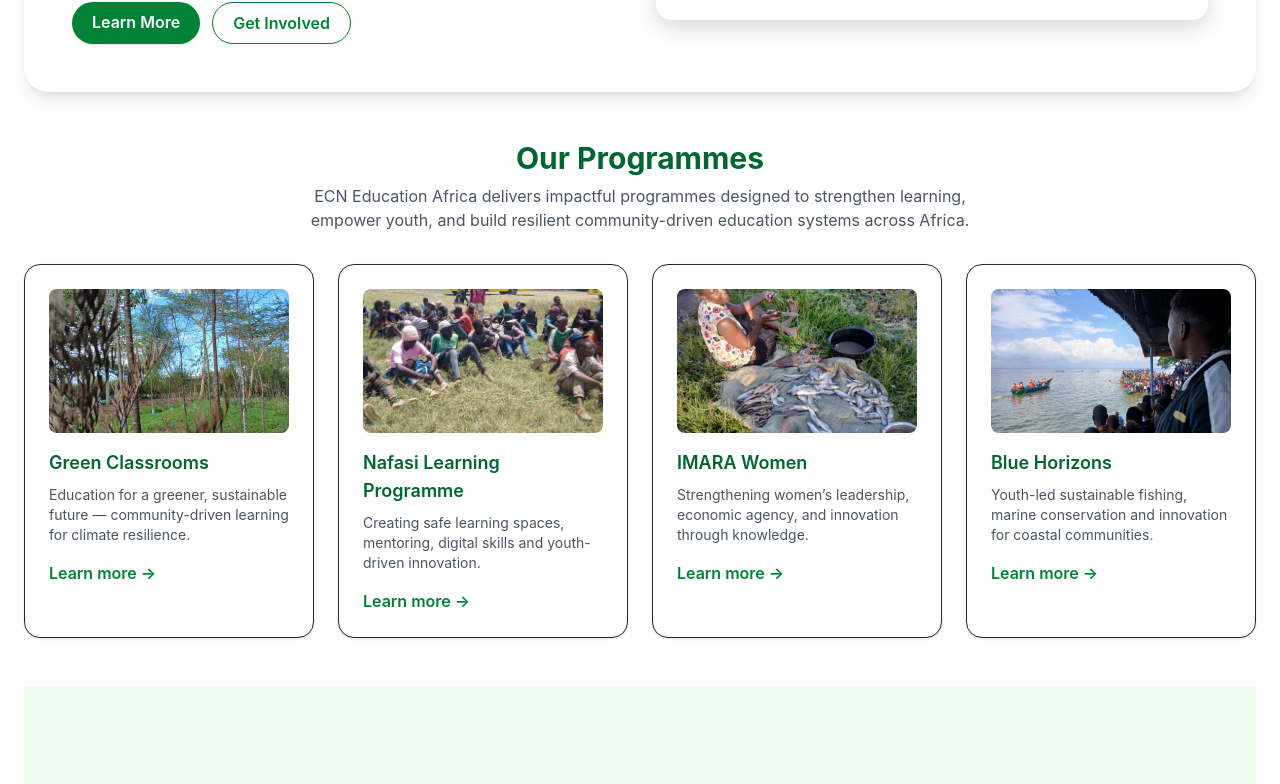
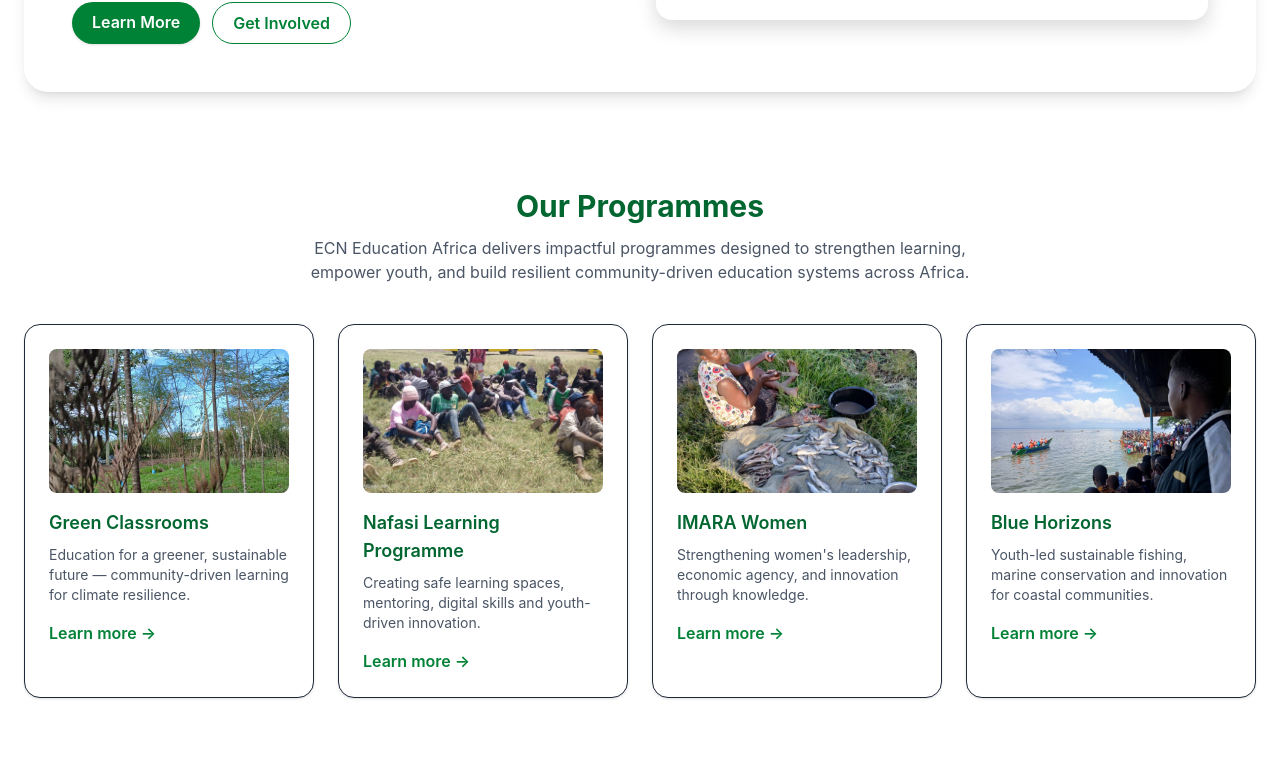
Before and after one commit to steph10920/ecnafrica, a React (Vite) app: page / in a window 1280 px wide. Shown: the part 1052-1836 px from the top of the page. Built offline with nearby package versions, Linux system fonts and the light colour scheme; grey boxes are pictures that could not be loaded.

Commit message:
changes made in home

```diff
--- a/src/pages/Home.jsx
+++ b/src/pages/Home.jsx
@@ -296,21 +296,28 @@ export default function Home() {
 
     </section>
     {/* Programmes (NEW, MATCHING OFFICIAL PROGRAMS) */}
-<section aria-labelledby="programs-heading">
-  <div className="text-center mb-8">
-    <h3 id="programs-heading" className="text-2xl md:text-3xl font-bold text-green-800">
+    <section aria-labelledby="programs-heading" className="py-12">
+      <div className="text-center mb-10">
+        <h3
+          id="programs-heading"
+          className="text-2xl md:text-3xl font-bold text-green-800"
+        >
           Our Programmes
         </h3>
-    <p className="max-w-2xl mx-auto text-gray-600 mt-2">
-      ECN Education Africa delivers impactful programmes designed to strengthen learning,
-      empower youth, and build resilient community-driven education systems across Africa.
+        <p className="max-w-2xl mx-auto text-gray-600 mt-3">
+          ECN Education Africa delivers impactful programmes designed to strengthen
+          learning, empower youth, and build resilient community-driven education
+          systems across Africa.
         </p>
       </div>
 
       <div className="grid grid-cols-1 sm:grid-cols-2 lg:grid-cols-4 gap-6">
 
         {/* Green Classrooms */}
-    <article className="rounded-2xl bg-white border p-6 shadow-sm hover:shadow-lg transition">
+        <Link
+          to="/programs/green-classrooms"
+          className="block rounded-2xl bg-white border p-6 shadow-sm hover:shadow-lg transition"
+        >
           <img
             src={greenclass}
             alt="Green Classrooms Programme"
@@ -319,38 +326,42 @@ export default function Home() {
           />
           <h4 className="font-semibold text-lg text-green-800">Green Classrooms</h4>
           <p className="mt-2 text-gray-600 text-sm">
-        Education for a greener, sustainable future — community-driven learning for climate resilience.
+            Education for a greener, sustainable future — community-driven learning
+            for climate resilience.
           </p>
-      <Link
-        to="/programs/green-classrooms"
-        className="mt-4 inline-block text-green-700 font-semibold"
-      >
+          <span className="mt-4 inline-block text-green-700 font-semibold">
             Learn more →
+          </span>
         </Link>
-    </article>
 
         {/* Nafasi Learning Programme */}
-    <article className="rounded-2xl bg-white border p-6 shadow-sm hover:shadow-lg transition">
+        <Link
+          to="/programs/nafasi-learning"
+          className="block rounded-2xl bg-white border p-6 shadow-sm hover:shadow-lg transition"
+        >
           <img
             src={childProtectionImg}
             alt="Nafasi Learning Programme"
             className="w-full h-36 object-cover rounded-lg mb-4"
             loading="lazy"
           />
-      <h4 className="font-semibold text-lg text-green-800">Nafasi Learning Programme</h4>
+          <h4 className="font-semibold text-lg text-green-800">
+            Nafasi Learning Programme
+          </h4>
           <p className="mt-2 text-gray-600 text-sm">
-        Creating safe learning spaces, mentoring, digital skills and youth-driven innovation.
+            Creating safe learning spaces, mentoring, digital skills and
+            youth-driven innovation.
           </p>
-      <Link
-        to="/programs/NafasiProgramme"
-        className="mt-4 inline-block text-green-700 font-semibold"
-      >
+          <span className="mt-4 inline-block text-green-700 font-semibold">
             Learn more →
+          </span>
         </Link>
-    </article>
 
         {/* IMARA Women */}
-    <article className="rounded-2xl bg-white border p-6 shadow-sm hover:shadow-lg transition">
+        <Link
+          to="/programs/imara-women"
+          className="block rounded-2xl bg-white border p-6 shadow-sm hover:shadow-lg transition"
+        >
           <img
             src={slide3}
             alt="IMARA Women Programme"
@@ -359,38 +370,38 @@ export default function Home() {
           />
           <h4 className="font-semibold text-lg text-green-800">IMARA Women</h4>
           <p className="mt-2 text-gray-600 text-sm">
-        Strengthening women’s leadership, economic agency, and innovation through knowledge.
+            Strengthening women's leadership, economic agency, and innovation
+            through knowledge.
           </p>
-      <Link
-        to="/programs/imara-women"
-        className="mt-4 inline-block text-green-700 font-semibold"
-      >
+          <span className="mt-4 inline-block text-green-700 font-semibold">
             Learn more →
+          </span>
         </Link>
-    </article>
 
         {/* Blue Horizons */}
-    <article className="rounded-2xl bg-white border p-6 shadow-sm hover:shadow-lg transition">
+        <Link
+          to="/programs/blue-horizons"
+          className="block rounded-2xl bg-white border p-6 shadow-sm hover:shadow-lg transition"
+        >
           <img
             src={bluezones}
-        alt="IMARA Women Programme"
+            alt="Blue Horizons Programme"
             className="w-full h-36 object-cover rounded-lg mb-4"
             loading="lazy"
           />
           <h4 className="font-semibold text-lg text-green-800">Blue Horizons</h4>
           <p className="mt-2 text-gray-600 text-sm">
-        Youth-led sustainable fishing, marine conservation and innovation for coastal communities.
+            Youth-led sustainable fishing, marine conservation and innovation for
+            coastal communities.
           </p>
-      <Link
-        to="/programs/blue-horizons"
-        className="mt-4 inline-block text-green-700 font-semibold"
-      >
+          <span className="mt-4 inline-block text-green-700 font-semibold">
             Learn more →
+          </span>
         </Link>
-    </article>
 
       </div>
     </section>
+
 
 
           {/* Strategic Focus (component preserved) */}
```
Lines whose indentation alone changed are shown as unchanged.
